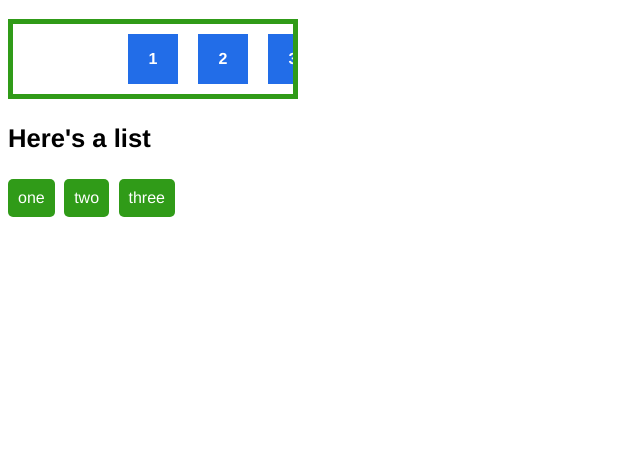
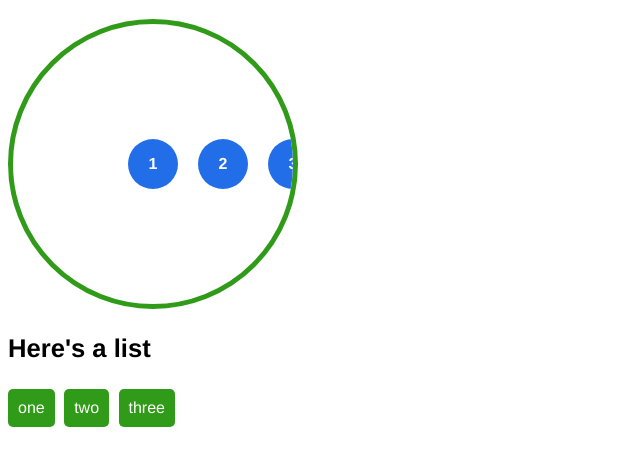
Before and after one commit to ander-vieira/gulp-demos, a website: page demo3/src/index.html in a window 1280 px wide. Shown: the part 61-526 px from the top of the page, without its empty margins (0-640 px from the left). Drawn offline with nearby package versions, Linux system fonts and the light colour scheme; files that its build step writes are made by us from their sources.

Commit message:
Make scrolling blocks circles

```diff
--- a/demo3/src/sass/scroll.scss
+++ b/demo3/src/sass/scroll.scss
@@ -2,10 +2,13 @@ $scroll-height: 50px;
 $scroll-padding: 10px;
 $elements-shown: 4;
 
+$scroll-full-height: $scroll-height+2*$scroll-padding;
+
 .scroll-container {
   border: 5px solid $color-primary;
-  width: $elements-shown*($scroll-height+2*$scroll-padding);
-  height: $scroll-height+2*$scroll-padding;
+  border-radius: 50%;
+  width: $elements-shown*$scroll-full-height;
+  height: $elements-shown*$scroll-full-height;
   overflow-x: hidden;
   position: relative;
 
@@ -13,7 +16,8 @@ $elements-shown: 4;
     display: flex;
     align-items: center;
     position: absolute;
-    margin-left: (($elements-shown - 1)/2)*($scroll-height+2*$scroll-padding);
+    height: 100%;
+    margin-left: (($elements-shown - 1)/2)*$scroll-full-height;
 
     .scroll-element {
       background-color: $color-secondary;
@@ -21,6 +25,7 @@ $elements-shown: 4;
       font-weight: bold;
       width: $scroll-height;
       height: $scroll-height;
+      border-radius: 50%;
       text-align: center;
       line-height: $scroll-height;
       margin: $scroll-padding;
```
